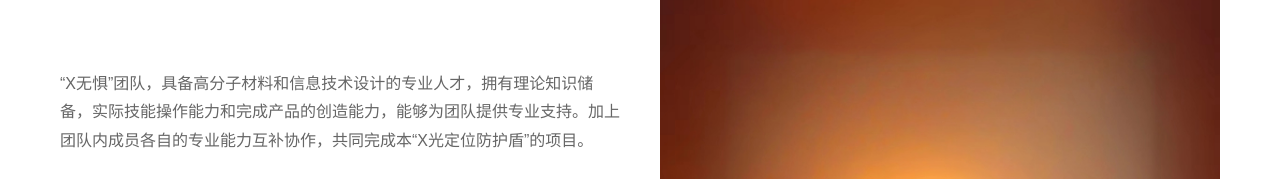
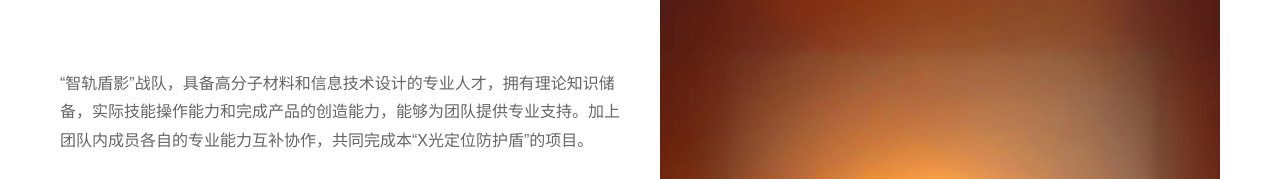
Before and after one commit to gaobos/gaobos.github.io, a plain HTML site: page about.html in a window 1280 px wide. Shown: the part 303-482 px from the top of the page. Drawn offline with Linux system fonts and the light colour scheme.

Commit message:
Update about.html

```diff
--- a/about.html
+++ b/about.html
@@ -37,7 +37,7 @@
             <h2>团队简介</h2>
             <div class="intro-content">
                 <div class="intro-text">
-                    <p>“X无惧”团队，具备高分子材料和信息技术设计的专业人才，拥有理论知识储备，实际技能操作能力和完成产品的创造能力，能够为团队提供专业支持。加上团队内成员各自的专业能力互补协作，共同完成本“X光定位防护盾”的项目。 </p>
+                    <p>“智轨盾影”战队，具备高分子材料和信息技术设计的专业人才，拥有理论知识储备，实际技能操作能力和完成产品的创造能力，能够为团队提供专业支持。加上团队内成员各自的专业能力互补协作，共同完成本“X光定位防护盾”的项目。 </p>
                     <p>本团队成员具备良好的创新创业素质。具备敏锐的市场洞察力，迅速捕捉市场机会和医疗护具的可改善空间，具备科技创新力以及人文关怀。包括创新思维决策能力——发现、了解辐射防护具的可完善性并切入新角度主动开展项目，风险意识——项目投入使用后的运作成本以及面临的挑战阻碍，和适应变化的能力——灵活安排项目，保留调整活动空间。</p>
                     <p>团队成员具备合作意识。共同制定“X光防护盾”项目框架，积极相互合作、配合，分享资源和一手信息，共同推动项目的进程。</p>
                     <p>团队成员团队价值观一致，有着共同的信念与原则。坚持创新、开放、共享理念坚信科技创新对人民生活素质的提高的重要性，通过团队项目开展的努力，来改善医疗护具安全性与应用性的问题。</p>
```
